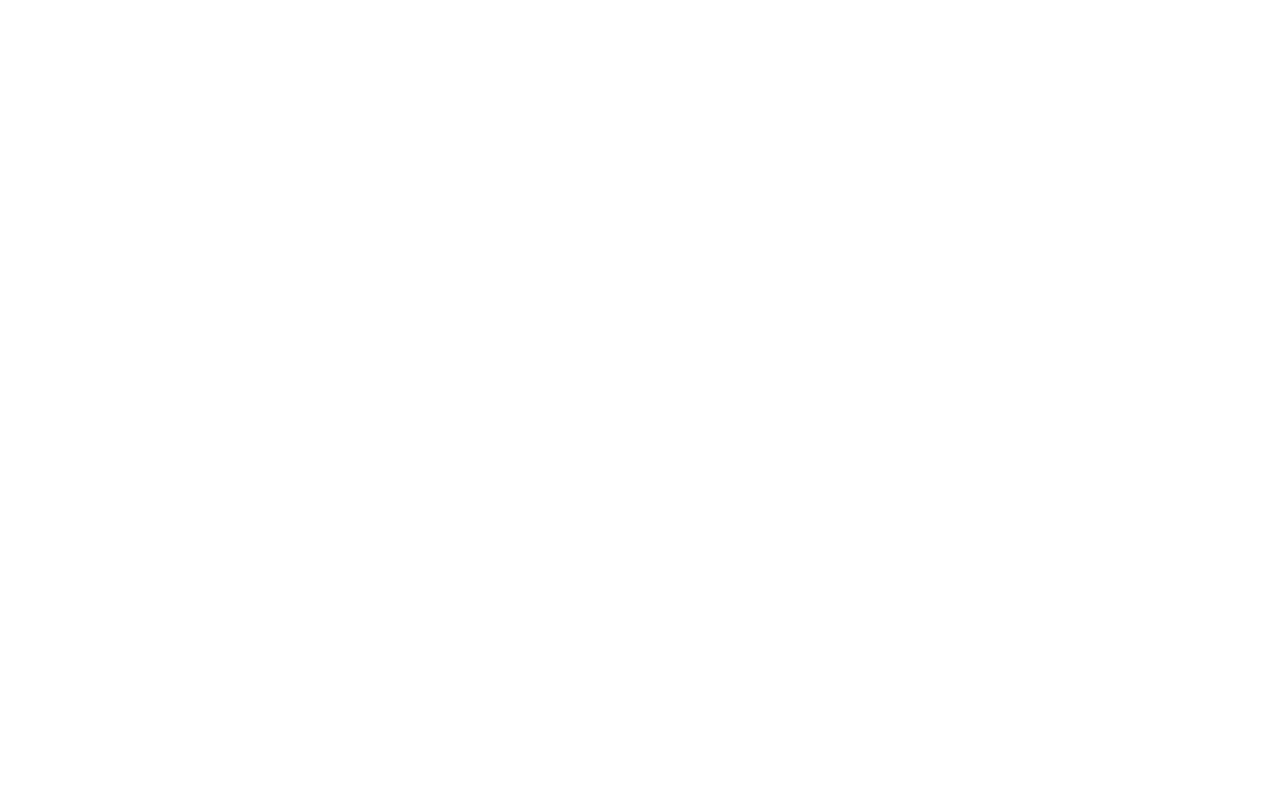
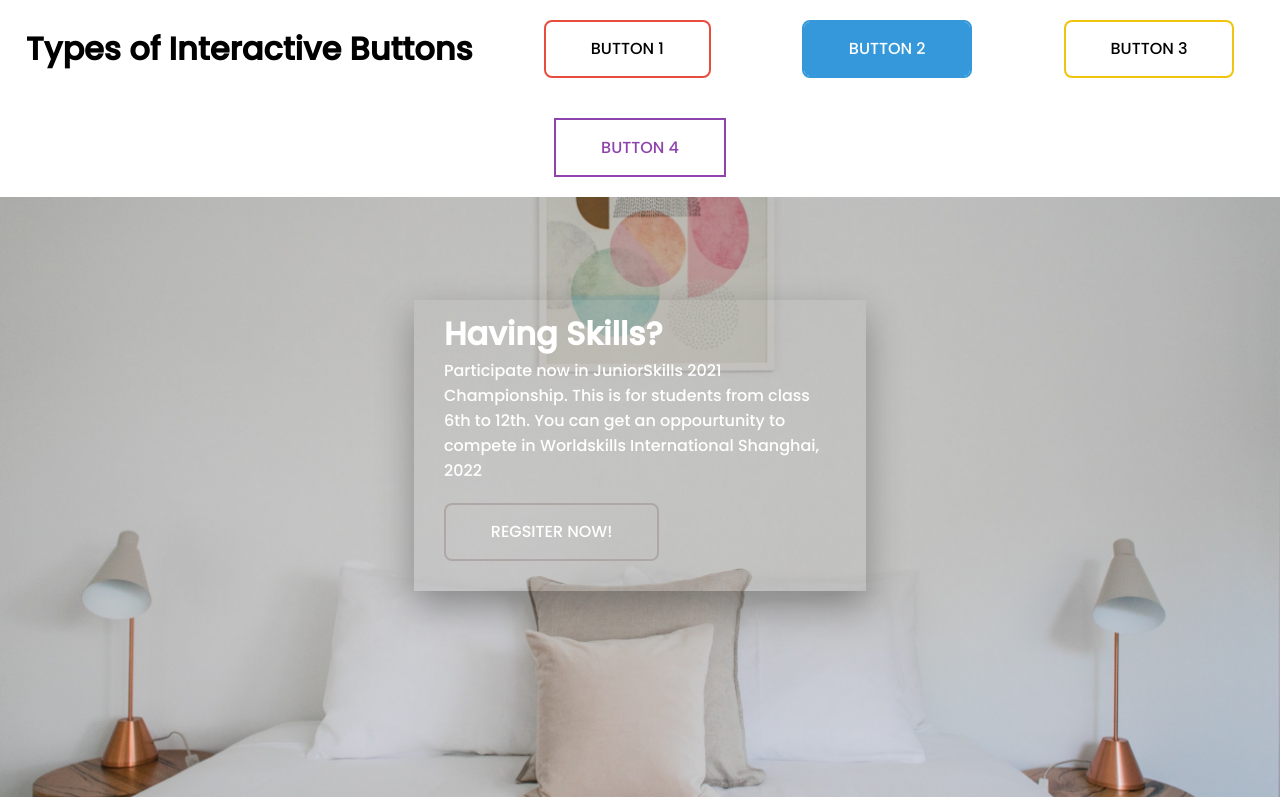
Before and after one commit to shrutipanjwani/web_elements, a plain HTML site: page CTA Section/index.html in a window 1280 px wide. Drawn offline with Linux system fonts and the light colour scheme.

Commit message:
CTA Section buttons

```diff
--- a/CTA Section/index.html
+++ b/CTA Section/index.html
@@ -7,5 +7,29 @@
 		<meta name="viewport" content="width=device-width, initial-scale=1.0" />
 		<title>CTA</title>
 	</head>
-	<body> </body>
+	<body>
+		<div class="btn-container">
+			<h1>Types of Interactive Buttons</h1>
+			<button class="btn first">Button 1</button>
+			<button class="btn second">Button 2</button>
+			<button class="btn third">Button 3</button>
+			<button class="btn fourth">Button 4</button>
+		</div>
+		<div class="cta-container">
+			<div class="img-container">
+				<img src="./assets/2.jpg" alt="" />
+			</div>
+			<div class="content-box">
+				<div class="text">
+					<h1>Having Skills?</h1>
+					<p
+						>Participate now in JuniorSkills 2021 Championship. This is for
+						students from class 6th to 12th. You can get an oppourtunity to
+						compete in Worldskills International Shanghai, 2022</p
+					>
+					<button class="btn register">Regsiter Now!</button>
+				</div>
+			</div>
+		</div>
+	</body>
 </html>
--- a/CTA Section/style.css
+++ b/CTA Section/style.css
@@ -10,3 +10,158 @@
 body {
 	overflow-x: hidden;
 }
+
+.btn-container {
+	display: flex;
+	flex-wrap: wrap;
+	justify-content: space-around;
+	align-items: center;
+}
+
+.btn {
+	box-sizing: border-box;
+	appearance: none;
+	background-color: transparent;
+	border: 2px solid #e74c3c;
+	border-radius: 0.5em;
+	cursor: pointer;
+	display: flex;
+	align-self: center;
+	font-size: 1rem;
+	font-weight: 400;
+	line-height: 1;
+	margin: 20px;
+	padding: 1.2em 2.8em;
+	text-decoration: none;
+	text-align: center;
+	text-transform: uppercase;
+}
+
+.btn:hover,
+.btn:focus {
+	color: #fff;
+	outline: 0;
+}
+
+.first {
+	transition: box-shadow 300ms ease-in-out, color 300ms ease-in-out;
+}
+
+.first:hover {
+	box-shadow: 0 0 40px 40px #e74c3c inset;
+}
+
+.second {
+	border-color: #3498db;
+	color: #fff;
+	box-shadow: 0 0 40px 40px #3498db inset;
+	transition: all 150ms ease-in-out;
+}
+
+.second:hover {
+	box-shadow: 0 0 10px 0 #3498db inset, 0 0 8px 4px #3498db;
+	color: #3498db;
+}
+
+.third {
+	border-color: #f1c40f;
+	background-image: linear-gradient(45deg, #f1c40f 50%, transparent 50%);
+	background-position: 100%;
+	background-size: 400%;
+	transition: background 300ms ease-in-out;
+}
+
+.third:hover {
+	background-position: 0%;
+	color: #fff;
+}
+
+.fourth {
+	border-color: #8e44ad;
+	border-radius: 0;
+	color: #8e44ad;
+	position: relative;
+	overflow: hidden;
+	z-index: 1;
+	transition: color 150ms ease-in-out;
+}
+
+.fourth:after {
+	content: "";
+	position: absolute;
+	top: 0;
+	left: 50%;
+	display: block;
+	transform: translateX(-50%);
+	width: 0;
+	height: 100%;
+	background: #8e44ad;
+	z-index: -1;
+	transition: width 150ms ease-in-out;
+}
+
+.fourth:hover:after {
+	width: 110%;
+}
+
+.img-container img {
+	width: 100%;
+	height: 600px;
+	position: relative;
+	object-fit: cover;
+}
+
+.content-box {
+	width: 40%;
+	padding: 20px 30px;
+	position: absolute;
+	top: 35%;
+	left: 30%;
+	color: #fff;
+}
+
+.text {
+	padding: 10px 30px;
+	box-shadow: 0px 15px 35px rgba(0, 0, 0, 0.3);
+}
+
+.register {
+	border-color: #ada8a5;
+	color: #fff;
+	background-image: linear-gradient(45deg, #ada8a5 50%, transparent 50%);
+	background-position: 100%;
+	background-size: 400%;
+	transition: background 300ms ease-in-out;
+	margin: 20px 0;
+}
+
+.register:hover {
+	border-color: #ada8a5;
+	background-position: 0%;
+	color: #fff;
+}
+
+@media screen and (max-width: 768px) {
+	.content-box {
+		width: 80%;
+		padding: 10px 20px;
+		top: 50%;
+		left: 10%;
+	}
+}
+
+@media screen and (max-width: 480px) {
+	.content-box {
+		width: 90%;
+		top: 60%;
+		left: 5%;
+	}
+}
+
+@media screen and (max-width: 430px) {
+	.content-box {
+		width: 90%;
+		top: 80%;
+		left: 5%;
+	}
+}
```
Also changed, not shown: CTA Section/assets/2.jpg (added).
